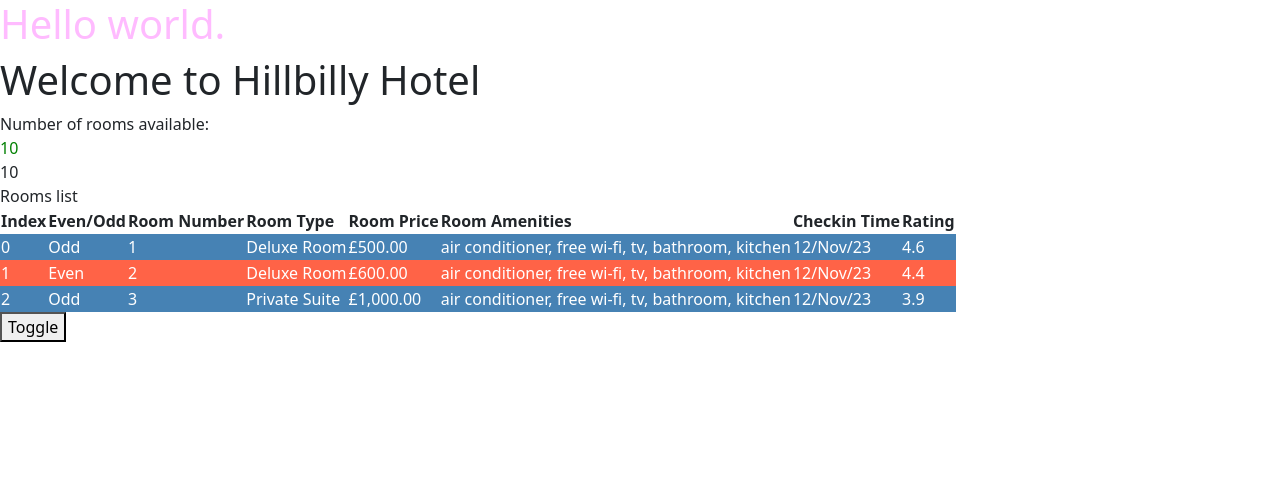
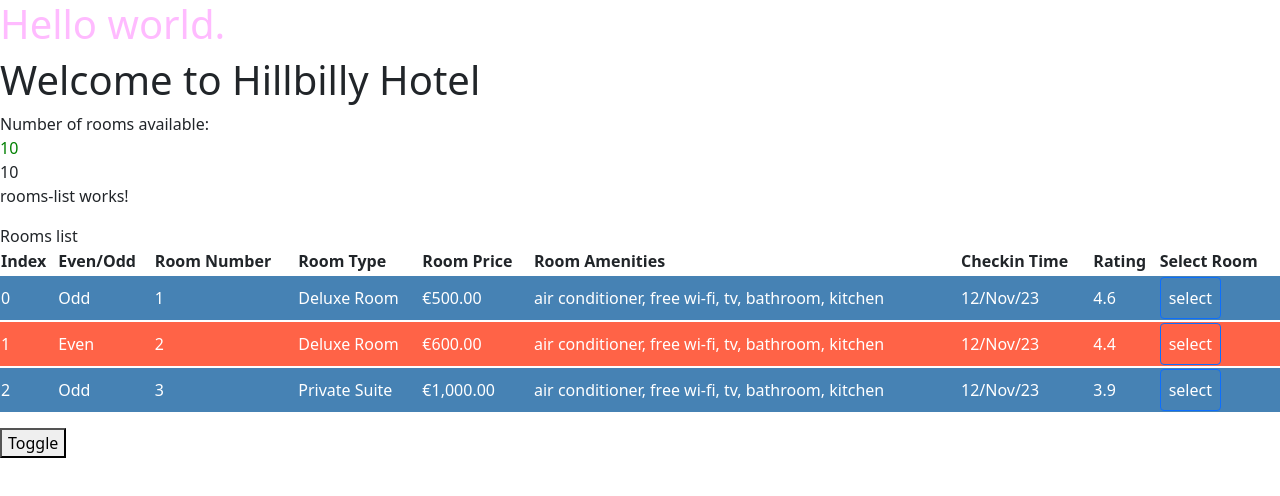
Before and after one commit to DraganGlamocic/angular-practice-inventory-app, an Angular app: page / in a window 1280 px wide. Shown: the top 496 px of the page. Built offline with nearby package versions, Linux system fonts and the light colour scheme.

Commit message:
Practice LifeCycle Hooks: # ngOnInit # created rooms-list.component as child to rooms.component. # Added select button that selects room and emits data from child to parent. # communication using @Input and @Output

```diff
--- a/angular.json
+++ b/angular.json
@@ -31,7 +31,8 @@
               "projects/hotelinventory/src/assets"
             ],
             "styles": [
-              "projects/hotelinventory/src/styles.scss"
+              "projects/hotelinventory/src/styles.scss",
+              "node_modules/bootstrap/dist/css/bootstrap.min.css"
             ],
             "scripts": []
           },
--- a/projects/hotelinventory/src/app/app.module.ts
+++ b/projects/hotelinventory/src/app/app.module.ts
@@ -5,11 +5,13 @@ import { AppRoutingModule } from './app-routing.module';
 import { AppComponent } from './app.component';
 import { RoomsComponent } from './rooms/rooms.component';
 import { BrowserAnimationsModule } from '@angular/platform-browser/animations';
+import { RoomsListComponent } from './rooms/rooms-list/rooms-list.component';
 
 @NgModule({
   declarations: [
     AppComponent,
-    RoomsComponent
+    RoomsComponent,
+    RoomsListComponent
   ],
   imports: [
     BrowserModule,
--- /dev/null
+++ b/projects/hotelinventory/src/app/rooms/rooms-list/rooms-list.component.html
@@ -0,0 +1,34 @@
+<p>rooms-list works!</p>
+
+Rooms list
+<table class="table">
+  <tr>
+    <th>Index</th>
+    <th>Even/Odd</th>
+    <th>Room Number</th>
+    <th>Room Type</th>
+    <th>Room Price</th>
+    <th>Room Amenities</th>
+    <th>Checkin Time</th>
+    <th>Rating</th>
+    <th>Select Room</th>
+  </tr>
+
+  <tr [ngClass]="e? 'even' : 'odd'"
+      *ngFor="let room of rooms | slice: 0:rooms.length; let o=odd; let e=even; let i=index">
+    <td>{{ i }}</td>
+    <td>{{  o ? "Even" : "Odd" }}</td>
+    <td>{{ room.roomNumber }}</td>
+    <td>{{ room.roomType | titlecase }}</td>
+    <td>{{ room.price | currency: 'EUR'}}</td>
+    <td>{{ room.amenities | lowercase }}</td>
+    <td>{{ room.checkinTime | date:'dd/MMM/yy' }}</td>
+    <td>{{ room.rating | number: '1.1-1' : 'en-us' }}</td>
+    <td>
+      <button
+        class="btn btn-primary"
+        (click)="selectRoom(room)">select
+      </button>
+    </td>
+  </tr>
+</table>
--- /dev/null
+++ b/projects/hotelinventory/src/app/rooms/rooms-list/rooms-list.component.ts
@@ -0,0 +1,23 @@
+import {Component, EventEmitter, Input, OnInit, Output} from '@angular/core';
+import {RoomList} from "../rooms";
+
+@Component({
+  selector: 'hinv-rooms-list',
+  templateUrl: './rooms-list.component.html',
+  styleUrls: ['./rooms-list.component.scss']
+})
+export class RoomsListComponent implements OnInit {
+
+  @Input() rooms: RoomList[] = [];
+  @Output() selectedRoom = new EventEmitter<RoomList>();
+
+  constructor() {
+  }
+
+  ngOnInit(): void {
+  }
+
+  selectRoom(room: RoomList) {
+    this.selectedRoom.emit(room);
+  }
+}
--- a/projects/hotelinventory/src/app/rooms/rooms.component.html
+++ b/projects/hotelinventory/src/app/rooms/rooms.component.html
@@ -1,42 +1,23 @@
 <h1>Welcome to {{hotelName}}</h1>
-
 <div [hidden]="hideRooms">
-    Number of rooms available:
-    <div [ngStyle]="{ 'color': rooms.availableRooms  ? 'green' : 'red'}"
-         [innerText]="numberOfRooms">
-
-    </div>
+  Number of rooms available:
+  <div [ngStyle]="{ 'color': rooms.availableRooms  ? 'green' : 'red'}"
+       [innerText]="numberOfRooms">
+  </div>
 </div>
 
+{{ rooms?.availableRooms ?? 'No rooms' }}
+<!--{{roomList | json}}-->
+<!-- |json only for debugging-->
 
-{{ rooms?.availableRooms ?? 'No rooms' }}
-
+<div *ngIf="selectedRoom">
+  {{selectedRoom | json }}
+</div>
 
 <div *ngIf="rooms.availableRooms > 0">
-    Rooms list
-<!--     {{roomList | json}} &lt;!&ndash; only for debugging&ndash;&gt; -->
-    <tr>
-        <th>Index</th>
-        <th>Even/Odd</th>
-        <th>Room Number</th>
-        <th>Room Type</th>
-        <th>Room Price</th>
-        <th>Room Amenities</th>
-        <th>Checkin Time</th>
-        <th>Rating</th>
-    </tr>
-
-    <tr [ngClass]="e? 'even' : 'odd'"
-        *ngFor="let room of roomList | slice: 0:roomList.length; let o=odd; let e=even; let i=index">
-        <td>{{ i }}</td>
-        <td>{{  o ? "Even" : "Odd" }}</td>
-        <td>{{ room.roomNumber }}</td>
-        <td>{{ room.roomType | titlecase }}</td>
-        <td>{{ room.price | currency: 'GBP'}}</td>
-        <td>{{ room.amenities | lowercase }}</td>
-        <td>{{ room.checkinTime | date:'dd/MMM/yy' }}</td>
-        <td>{{ room.rating | number: '1.1-1' : 'en-us' }}</td>
-    </tr>
+<hinv-rooms-list [rooms]="roomList"
+  (selectedRoom)="selectRoom($event)">
+</hinv-rooms-list>
 </div>
 
 <button (click)="toggle()">Toggle</button>
--- a/projects/hotelinventory/src/app/rooms/rooms.component.ts
+++ b/projects/hotelinventory/src/app/rooms/rooms.component.ts
@@ -13,13 +13,22 @@ export class RoomsComponent implements OnInit {
 
   hideRooms = false;
 
+  selectedRoom!: RoomList;
+
   rooms: Room = {
     totalRooms: 20,
     availableRooms: 10,
     bookedRooms: 5
   }
 
-    roomList: RoomList[] = [
+  roomList: RoomList[] = [];
+
+
+  constructor() {
+  }
+
+  ngOnInit(): void {
+    this.roomList = [
       {
         roomNumber: 1,
         roomType: 'Deluxe Room',
@@ -51,16 +60,12 @@ export class RoomsComponent implements OnInit {
         rating: 3.94,
       }
     ];
-
-
-    constructor() {
-    }
-
-    ngOnInit(): void {
   }
 
   toggle() {
     this.hideRooms = !this.hideRooms;
   }
-
+selectRoom(room: RoomList) {
+    this.selectedRoom = room;
 }
+}
--- a/projects/hotelinventory/src/styles.scss
+++ b/projects/hotelinventory/src/styles.scss
@@ -7,3 +7,13 @@
 @import "node_modules/ngx-bootstrap/datepicker/bs-datepicker";
 
 @import  "~bootstrap/dist/css/bootstrap.min.css";
+
+.even {
+  background-color: steelblue;
+  color: white;
+}
+
+.odd {
+  background-color: tomato;
+  color: white;
+}
```
Also changed, not shown: projects/hotelinventory/src/app/rooms/rooms-list/rooms-list.component.scss (added), 2 other files (tests, documents, lock files or other folders). Lines whose indentation alone changed are shown as unchanged.
